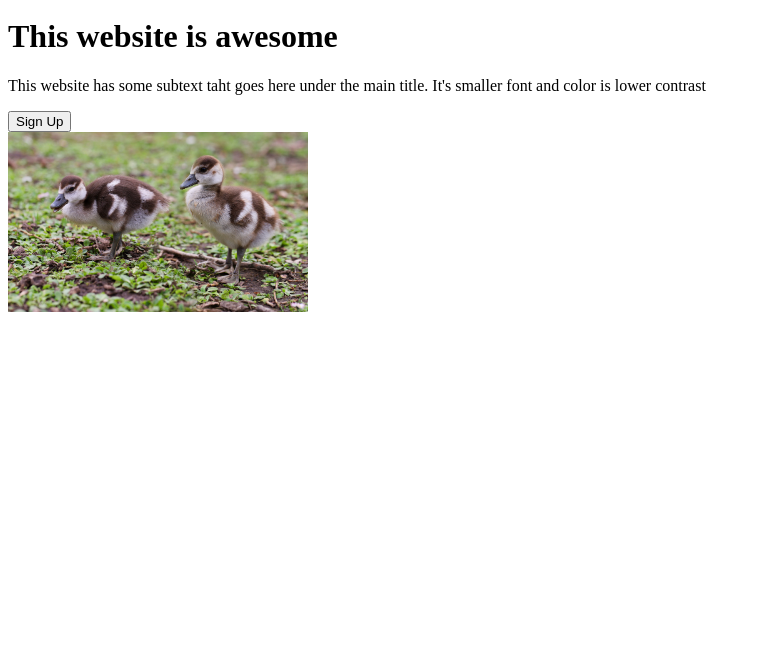
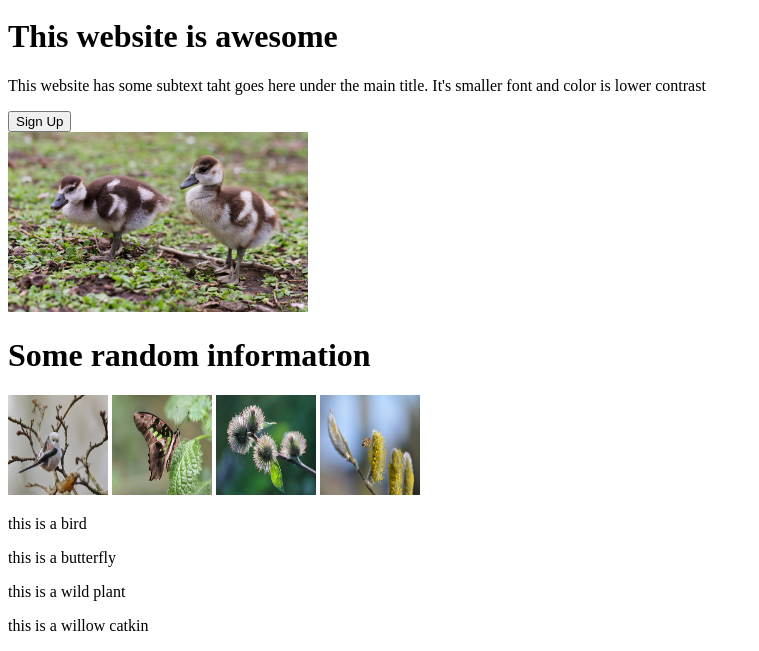
Before and after one commit to Pap3redits/odin-landingpage, a plain HTML site: page index.html in a window 1280 px wide. Shown: the part 269-920 px from the top of the page, without its empty margins (0-759 px from the left). Before the commit the page ends 800 px from the top, so only its background shows below. Drawn offline with Linux system fonts and the light colour scheme.

Commit message:
Added the content section

```diff
--- a/index.html
+++ b/index.html
@@ -22,6 +22,20 @@
         </div>
         <div class="right-section"><img src="chick.jpg" alt="a picture of a baby duck" width="300"></div>
     </div>
-
+    <div class="content">
+        <h1>Some random information</h1>
+        <div class="images">
+            <img src="bird.jpg" alt="bird" width="100" height="100">
+            <img src="butterfly.jpg" alt="butterfly" width="100" height="100">
+            <img src="wild-plant.jpg" alt="wild plant" width="100" height="100">
+            <img src="willow-catkin.jpg" alt="willow catkin" width="100" height="100">
+        </div>
+        <div class="subtext">
+          <p>this is a bird</p>
+          <p>this is a butterfly</p>
+          <p>this is a wild plant</p>
+          <p>this is a willow catkin</p>
+        </div>
+    </div>
 </body>
 </html>
```
